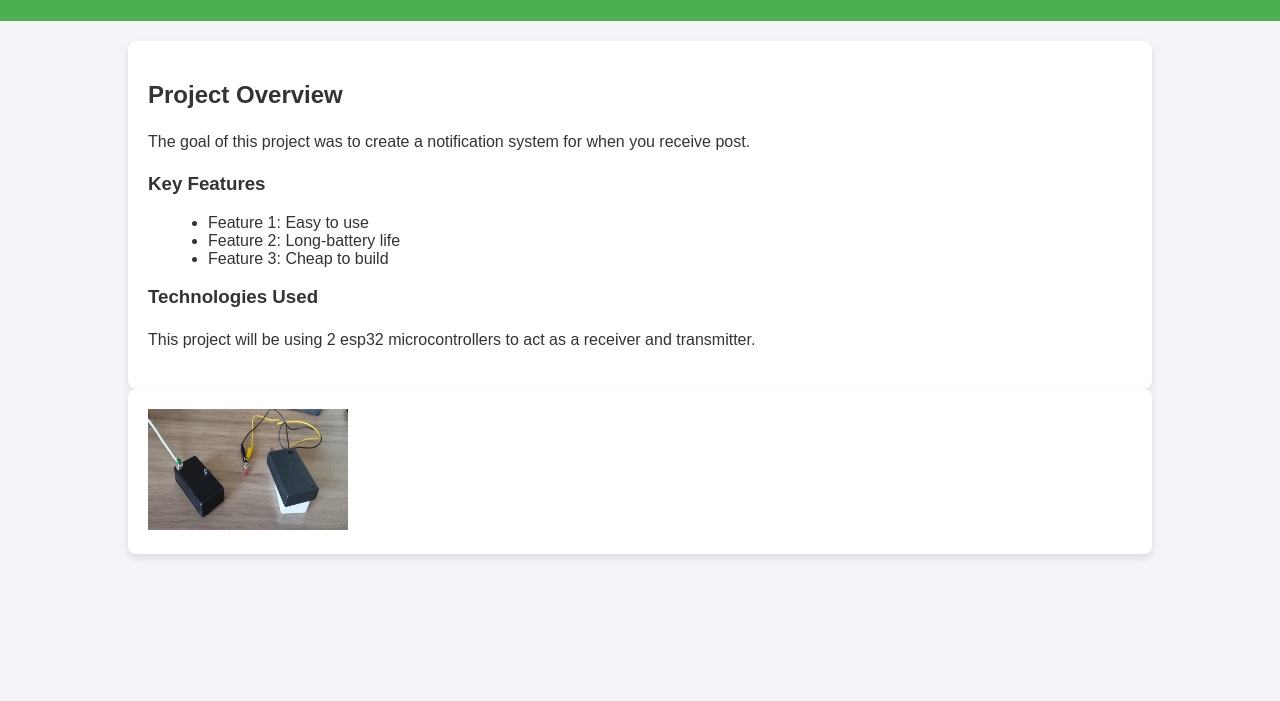
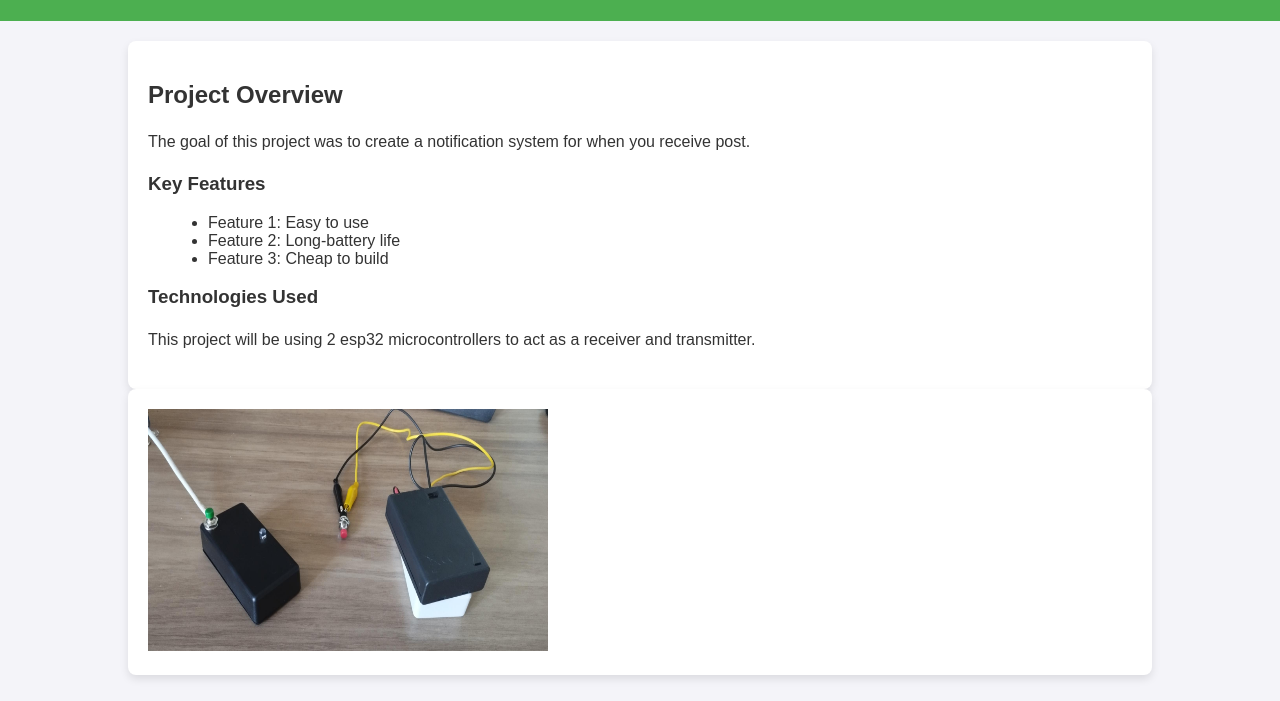
Before and after one commit to david-h1259/PostAlert, a plain HTML site: page index.html in a window 1280 px wide. Shown: the part 99-800 px from the top of the page. Drawn offline with Linux system fonts and the light colour scheme.

Commit message:
Update index.html

```diff
--- a/index.html
+++ b/index.html
@@ -75,7 +75,7 @@
             <p>This project will be using 2 esp32 microcontrollers to act as a receiver and transmitter.</p>
         </section>
         <section class="images">
-            <img src="Final.jpg" width="200" height="121">
+            <img src="Final.jpg" width="400" height="242">
         </section>
     </div>
 
```
